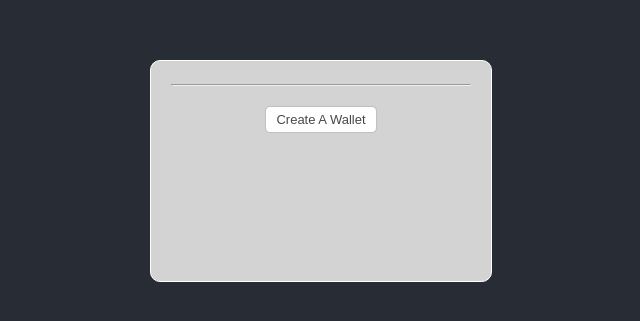
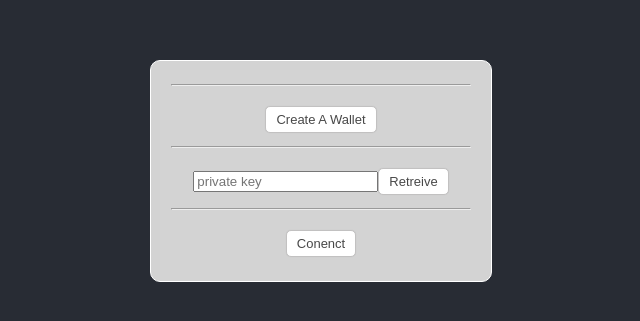
Before and after one commit to amirofy2002/smart-contract-ethers, a React (Create React App) app: page /wallet in a window 1280 px wide. Shown: the part 229-550 px from the top of the page, without its empty margins (319-959 px from the left). Built offline with nearby package versions, Linux system fonts and the light colour scheme.

Commit message:
add routers

```diff
--- a/package.json
+++ b/package.json
@@ -21,6 +21,7 @@
     "react": "^17.0.2",
     "react-dom": "^17.0.2",
     "react-redux": "^7.2.6",
+    "react-router-dom": "^6.2.1",
     "react-scripts": "5.0.0",
     "typescript": "^4.4.2",
     "web-vitals": "^2.1.0"
--- a/src/App.tsx
+++ b/src/App.tsx
@@ -3,11 +3,16 @@ import logo from "./logo.svg";
 import "./App.css";
 import SimpleStore from "./components/SimpleStore";
 import Wallet from "./components/Wallet/Wallet";
+import { Route, Routes } from "react-router-dom";
+import Providers from "./components/Providers/Providers";
 function App() {
   return (
     <div className="App">
       <header className="App-header">
-        <Wallet />
+        <Routes>
+          <Route path="wallet" element={<Wallet />}></Route>
+          <Route path="providers" element={<Providers />}></Route>
+        </Routes>
       </header>
     </div>
   );
--- /dev/null
+++ b/src/components/Providers/Providers.tsx
@@ -0,0 +1,17 @@
+import { useSelector } from "react-redux";
+import { providers } from "../../redux/reducers/basic";
+
+function Providers() {
+  const providersList = useSelector(providers);
+  return (
+    <div className="providers-list">
+      Providers
+      <hr />
+      {providersList?.map((provider, index) => (
+        <p> {provider.url} </p>
+      ))}
+    </div>
+  );
+}
+
+export default Providers;
--- a/src/components/Wallet/Wallet.tsx
+++ b/src/components/Wallet/Wallet.tsx
@@ -1,10 +1,12 @@
 import "./Wallet.scss";
-import { ethers } from "ethers";
+import { BigNumber, ethers } from "ethers";
 import { useState } from "react";
 import store from "../../redux/stores";
 import { create, currentWallet } from "../../redux/reducers/basic";
-import { useSelector } from "react-redux";
+import { useDispatch, useSelector } from "react-redux";
 function Wallet() {
+  const dispatch = useDispatch();
+
   const onCreateWallet = () => {
     let wallet = ethers.Wallet.createRandom();
     let privateKey = wallet.privateKey;
@@ -14,7 +16,7 @@ function Wallet() {
     setWalletAddress(address);
     setPrivateKey(privateKey);
     setPheases(wallet.mnemonic.phrase);
-    store.dispatch(
+    dispatch(
       create({
         address,
         mnemonic: wallet.mnemonic.phrase,
@@ -26,9 +28,56 @@ function Wallet() {
   const [privateKey, setPrivateKey] = useState<string>();
   const [phrases, setPheases] = useState<string>();
   const wallet = useSelector(currentWallet);
+
+  const onWalletConnect = async () => {
+    let wlt = ethers.Wallet.fromMnemonic(wallet!.mnemonic);
+    //let provider = new ethers.providers.Web3Provider((window as any).ethereum);
+    // let provider = new ethers.providers.JsonRpcProvider(
+    //   "http://localhost:8545"
+    // );
+    let provider = ethers.getDefaultProvider("ropsten");
+
+    const network = await provider.getNetwork();
+    const chainId = network.chainId;
+    console.info({ network, chainId });
+
+    // provider.listAccounts().then((accounts: string[]) => {
+    //   console.log({ accounts });
+    // });
+
+    let w = wlt.connect(provider);
+
+    let addr = await w.getAddress();
+    console.info({ addr });
+    w.getBalance().then((balance: BigNumber) => {
+      let etherString = ethers.utils.formatEther(balance);
+
+      console.info({ balance: etherString });
+    });
+  };
+  const [memo, setMemo] = useState("");
+  const onRetreive = async () => {
+    let wlt = ethers.Wallet.fromMnemonic(memo, `m/44'/60'/0'/0/1`);
+    wlt = wlt.connect(ethers.getDefaultProvider("ropsten"));
+    let address = await wlt.getAddress();
+    console.info({ address });
+    wlt.getBalance().then((balance: BigNumber) => {
+      let etherString = ethers.utils.formatEther(balance);
+
+      console.info({ balance: etherString });
+    });
+    console.info({ wlt: wlt.address });
+    dispatch(
+      create({
+        address,
+        mnemonic: memo,
+        privateKey: wlt.privateKey,
+      })
+    );
+  };
   return (
-    <div className="wallet-container">
-      {walletAddr && (
+    <div key={walletAddr || ""} className="wallet-container">
+      {wallet != null && (
         <>
           <p className="addr">
             {" "}
@@ -38,7 +87,20 @@ function Wallet() {
         </>
       )}
       <hr />
-      {!wallet && <button onClick={onCreateWallet}> Create A Wallet </button>}
+      {!wallet && (
+        <>
+          <button onClick={onCreateWallet}> Create A Wallet </button>
+
+          <hr />
+        </>
+      )}
+      <input
+        placeholder="private key"
+        onChange={(ev) => setMemo(ev.target.value)}
+      />
+      <button onClick={onRetreive}> Retreive </button>
+      <hr />
+      <button onClick={onWalletConnect}> Conenct </button>
     </div>
   );
 }
--- a/src/index.tsx
+++ b/src/index.tsx
@@ -5,10 +5,14 @@ import App from "./App";
 import reportWebVitals from "./reportWebVitals";
 import { Provider } from "react-redux";
 import store from "./redux/stores";
+import { BrowserRouter } from "react-router-dom";
+
 ReactDOM.render(
   <React.StrictMode>
     <Provider store={store}>
-      <App />
+      <BrowserRouter>
+        <App />
+      </BrowserRouter>
     </Provider>
   </React.StrictMode>,
   document.getElementById("root")
--- a/src/redux/reducers/basic/index.ts
+++ b/src/redux/reducers/basic/index.ts
@@ -16,6 +16,13 @@ export const fetchTodos = createAsyncThunk<
 
 })
 
+export interface IProvider {
+    chainId: number;
+    url: string;
+    expolorer: string;
+    selected: boolean;
+
+}
 export interface IWallet {
     address: string;
     mnemonic: string;
@@ -25,11 +32,16 @@ export interface IWallet {
 export interface IWalletState {
     value: number,
     wallets: IWallet | undefined
+    providers: IProvider[]
 }
 
 const inital: IWalletState = {
     value: 0,
-    wallets: undefined
+    wallets: undefined,
+    providers: [
+        { url: "https://rpc.fuse.io", chainId: 122, expolorer: "https://explorer.fuse.io/", selected: false },
+        { url: "http://127.0.0.1:8545", chainId: 122, expolorer: "https://explorer.fuse.io/", selected: true }
+    ]
 }
 
 
@@ -39,6 +51,15 @@ export const walletSlices = createSlice({
     reducers: {
         create: (state, action: PayloadAction<IWallet>) => {
             state.wallets = action.payload
+        },
+        selectProvider: (state, action: PayloadAction<IProvider>) => {
+            let provider = state.providers.find(f => f.chainId == action.payload.chainId);
+
+            if (!provider) {
+                provider!.selected = true;
+                state.providers = [...state.providers.filter(f => !f.selected), provider!]
+            }
+
         }
     },
     extraReducers: builder => {
@@ -57,5 +78,6 @@ export const {
 
 export const selectCount = (state: RootState) => state.wallet.value
 export const currentWallet = (state: RootState) => state.wallet.wallets
+export const providers = (state: RootState) => state.wallet.providers
 
 export default walletSlices.reducer;
```
Also changed, not shown: 2 other files (tests, documents, lock files or other folders).
